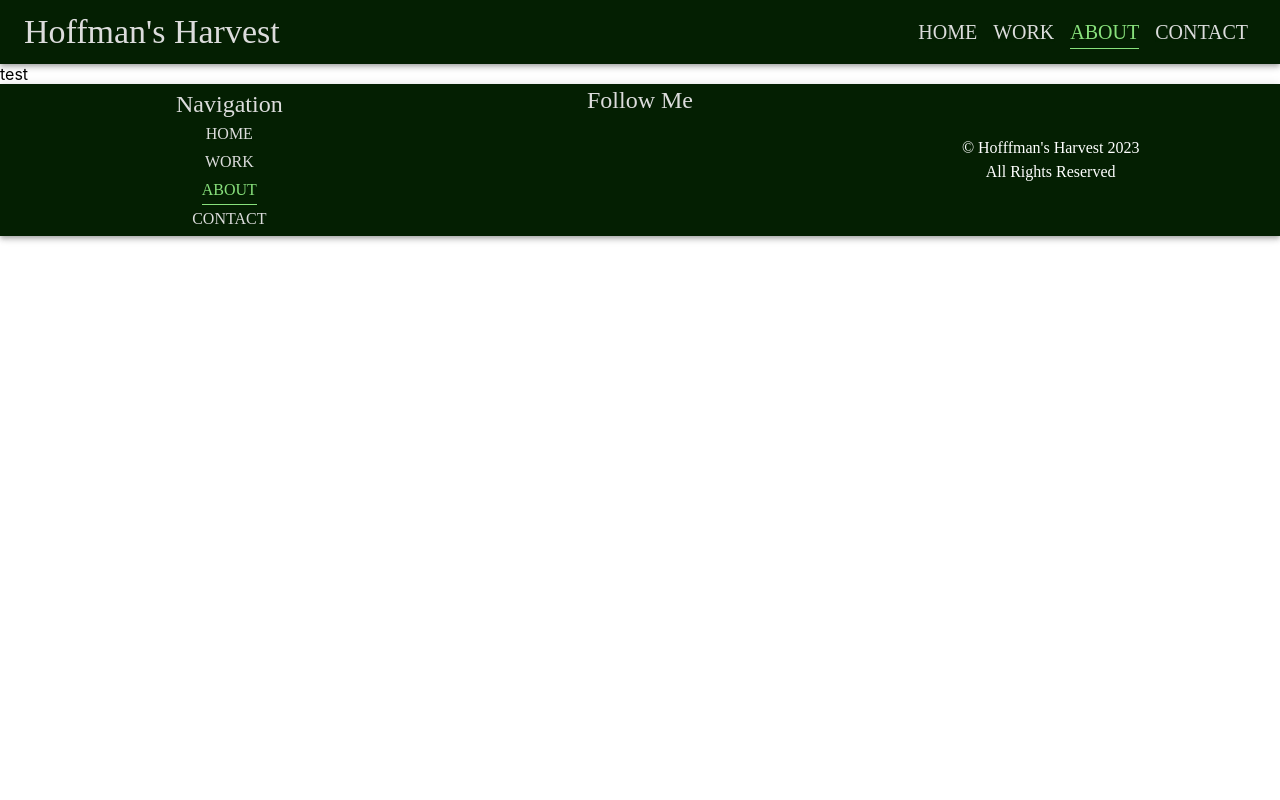
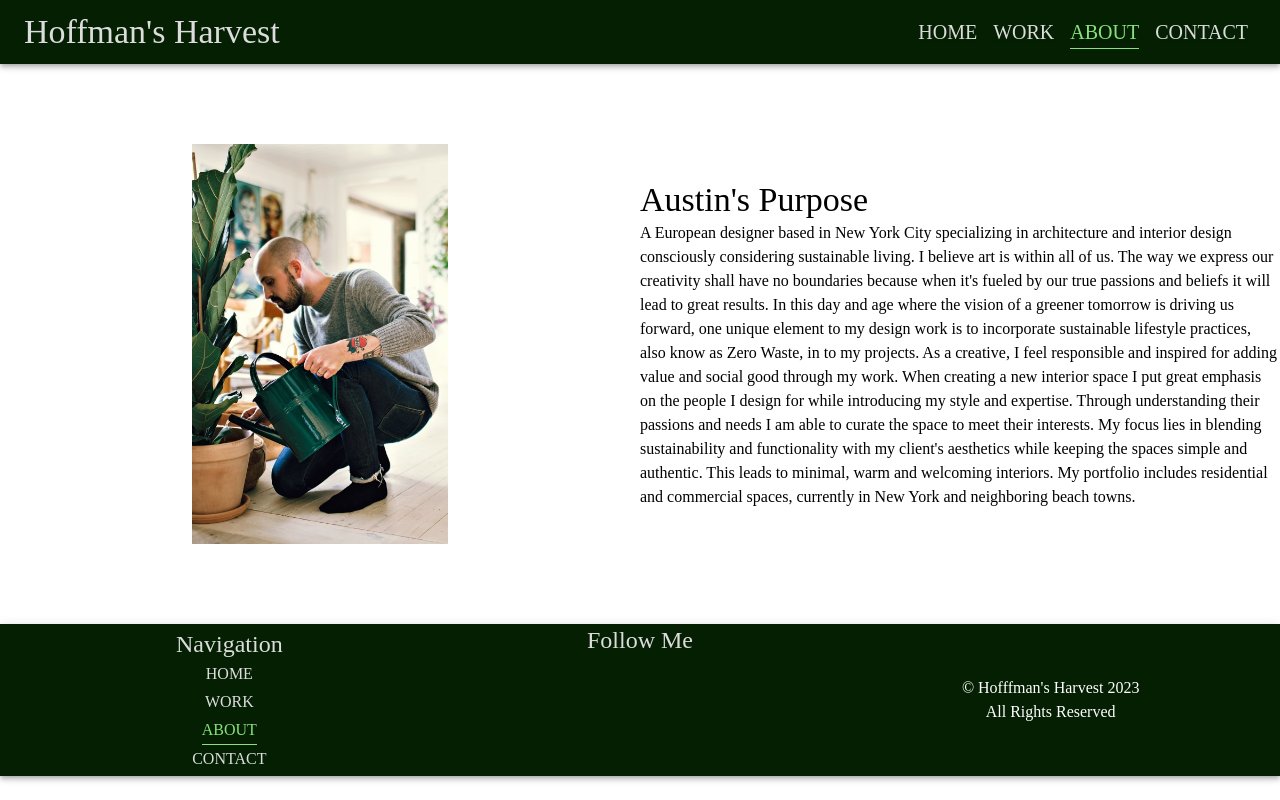
Before and after one commit to SABaltz/hoffmans-harvest, a React (Create React App) app: page /about in a window 1280 px wide. Built offline with nearby package versions, Linux system fonts and the light colour scheme.

Commit message:
Setup About Page

```diff
--- a/src/components/about/About.tsx
+++ b/src/components/about/About.tsx
@@ -1,6 +1,53 @@
+import modelWatering from "../../static/model-watering-plant.jpg";
+import {Box, Grid, Stack, Typography} from "@mui/material";
+import {centerVertHoriz} from "../../global-parameters/Styles";
+import {textContrastColor} from "../../global-parameters/Parameters";
+
 function About() {
     return (
-        <div>test</div>
+        <Box>
+            <Grid container sx={{marginTop: '5rem', marginBottom: '5rem'}}>
+                <Grid item xs={6} sx={{...centerVertHoriz}}>
+                    <Box
+                        sx={{
+                            backgroundImage: `url(${modelWatering})`,
+                            backgroundRepeat: 'no-repeat',
+                            backgroundPosition: 'center',
+                            backgroundSize: 'cover',
+                            width: '20vw',
+                            height: '50vh',
+                        }}
+                    ></Box>
+                </Grid>
+                <Grid item xs={6} sx={{...centerVertHoriz}}>
+                    <Stack>
+                        <Typography color={textContrastColor} variant={'h4'}>Austin's Purpose</Typography>
+                        <Typography color={textContrastColor} sx={{whiteSpace: 'preLine'}}>
+                            A European designer based in New York City specializing in architecture and interior design
+                            consciously considering sustainable living.
+
+                            I believe art is within all of us. The way we express our creativity shall have no
+                            boundaries because when it's fueled by our true passions and beliefs it will lead to great
+                            results.
+
+                            In this day and age where the vision of a greener tomorrow is driving us forward, one unique
+                            element to my design work is to incorporate sustainable lifestyle practices, also know as
+                            Zero Waste, in to my projects. As a creative, I feel responsible and inspired for adding
+                            value and social good through my work.
+                            When creating a new interior space I put great emphasis on the people I design for while
+                            introducing my style and expertise. Through understanding their passions and needs I am able
+                            to curate the space to meet their interests. My focus lies in blending sustainability and
+                            functionality with my client's aesthetics while keeping the spaces simple and authentic.
+                            This leads to minimal, warm and welcoming interiors. My portfolio includes residential and
+                            commercial spaces, currently in New York and neighboring beach towns.
+                        </Typography>
+                    </Stack>
+
+                </Grid>
+            </Grid>
+
+
+        </Box>
     )
 }
 
--- a/src/components/home-page/HomePage.tsx
+++ b/src/components/home-page/HomePage.tsx
@@ -4,19 +4,19 @@ import Typography from '@mui/material/Typography';
 import {secondaryColor, socialMediaLinks, textContrastColor} from '../../global-parameters/Parameters';
 import {centerVertHoriz} from '../../global-parameters/Styles';
 import {SocialIcon} from 'react-social-icons';
-import plantWall from "../../static/plant-work-background.webp";
+import terraniumWall from "../../static/terranium-wallpaper.webp";
 
 function HomePage() {
     return (
         <>
             <Box
                 sx={{
-                    backgroundImage: `url(${plantWall})`,
+                    backgroundImage: `url(${terraniumWall})`,
                     backgroundRepeat: 'no-repeat',
                     backgroundPosition: 'center',
                     backgroundSize: 'cover',
                     width: '100vw',
-                    height: '100vh',
+                    height: '90vh',
                 }}
             >
                 <Typography
--- a/src/components/work/Work.tsx
+++ b/src/components/work/Work.tsx
@@ -1,16 +1,16 @@
-import terranimWall from "../../static/terranium-wallpaper.webp";
+import plantWall from "../../static/plant-work-background.webp";
 import {Box} from "@mui/material";
 
 function Work() {
     return (
         <Box
             sx={{
-                backgroundImage: `url(${terranimWall})`,
+                backgroundImage: `url(${plantWall})`,
                 backgroundRepeat: 'no-repeat',
                 backgroundPosition: 'center',
                 backgroundSize: 'cover',
                 width: '100vw',
-                height: '100vh',
+                height: '50vh',
             }}
         ></Box>
     )
```
Also changed, not shown: src/static/model-watering-plant.jpg (added).
